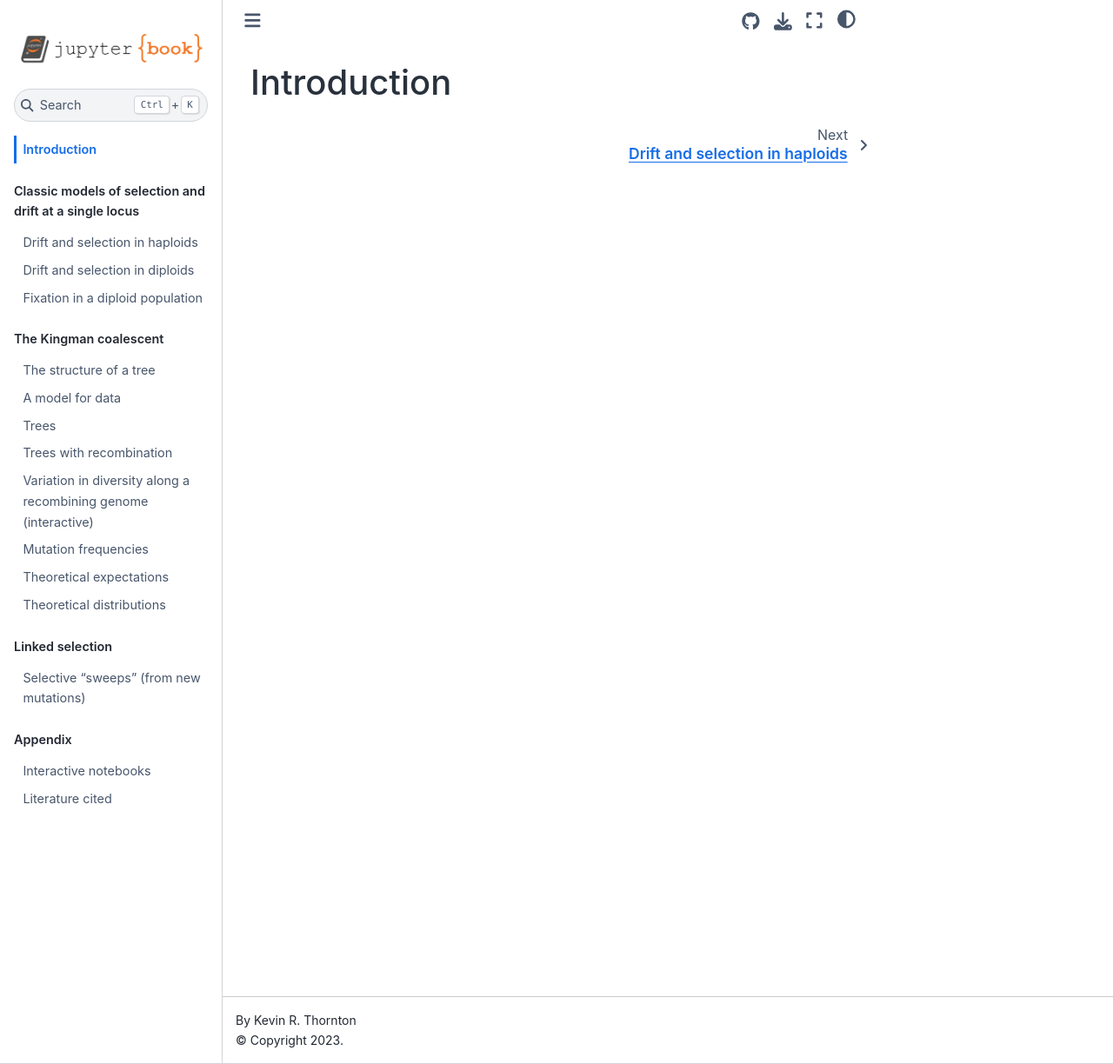
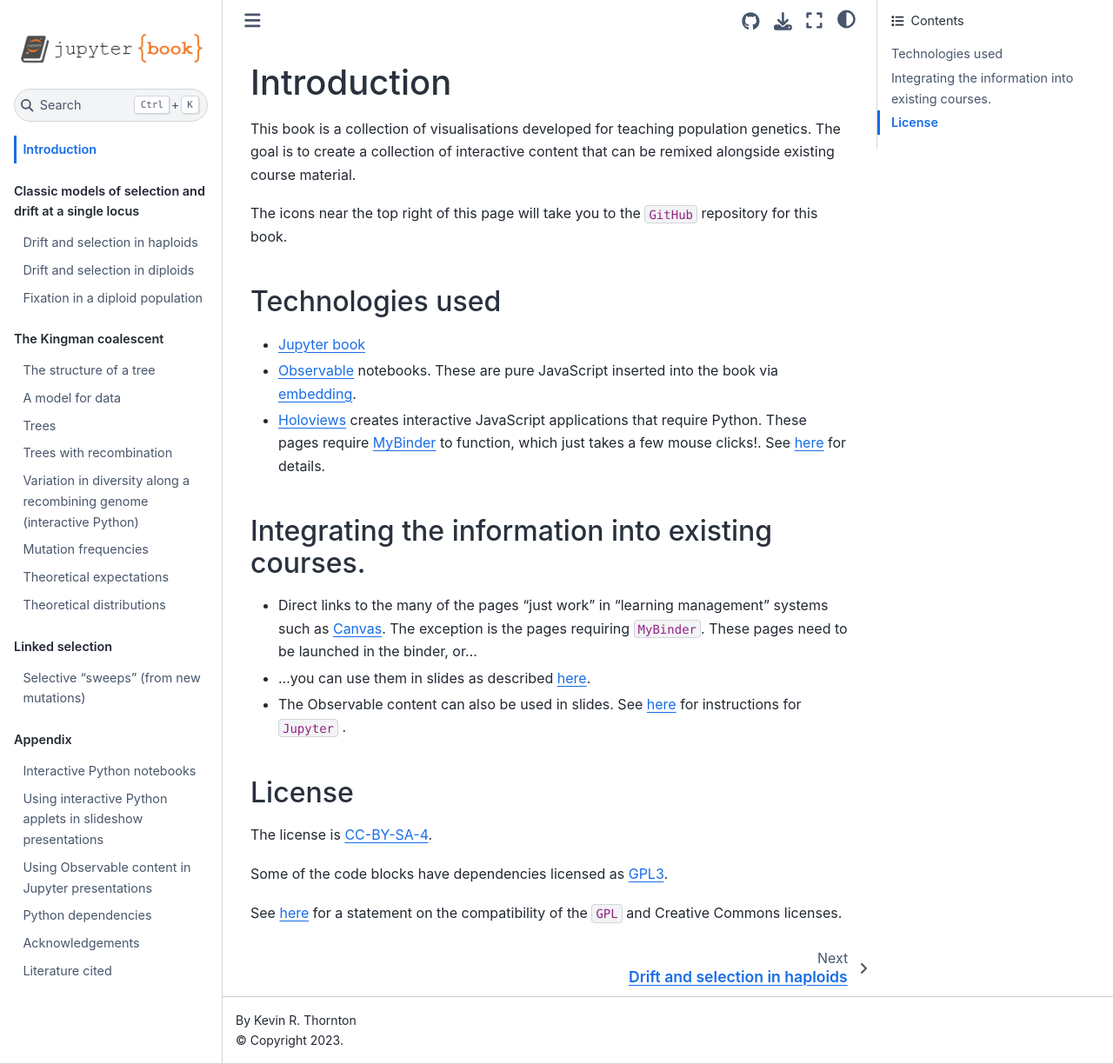
Before and after one commit to ThorntonLab/visual-popgen, a Jupyter Book: the page built from book/intro.md, in a window 1280 px wide and 1224 px high. Shown: the whole window at 87% size. Built offline with Jupyter Book 1.0.4 settings and Sphinx 7.4.7 and the Sphinx Book theme 1.1.4, drawn with Linux system fonts in a browser that asks for light colours.

Commit message:
Add README, LICENSE, documentation and infrastructure updates.

```diff
--- a/book/_toc.yml
+++ b/book/_toc.yml
@@ -22,4 +22,8 @@
   - caption: Appendix
     chapters:
     - file: markdown/appendix/interactive.md
+    - file: markdown/appendix/holoviews_in_slides
+    - file: markdown/appendix/observable_in_slides
+    - file: markdown/appendix/python_dependencies
+    - file: markdown/appendix/acknowledgements
     - file: markdown/bibliography
--- a/book/intro.md
+++ b/book/intro.md
@@ -1 +1,32 @@
 # Introduction
+
+This book is a collection of visualisations developed for teaching population genetics.
+The goal is to create a collection of interactive content that can be remixed alongside existing course material.
+
+The icons near the top right of this page will take you to the `GitHub` repository for this book.
+
+## Technologies used
+
+* [Jupyter book](https://www.jupyterbook.org)
+* [Observable](https://www.observablehq.com) notebooks.
+  These are pure JavaScript inserted into the book via [embedding](https://observablehq.com/@observablehq/introduction-to-embedding).
+* [Holoviews](https://www.holoviews.org) creates interactive JavaScript applications that require Python.
+  These pages require [MyBinder](https://mybinder.readthedocs.io/) to function, which just takes a few mouse clicks!.
+  See {ref}`here <interactive_python_notebooks>` for details.
+
+## Integrating the information into existing courses.
+
+* Direct links to the many of the pages "just work" in "learning management" systems such as [Canvas](https://www.instructure.com/canvas).
+  The exception is the pages requiring `MyBinder`.
+  These pages need to be launched in the binder, or...
+* ...you can use them in slides as described {ref}`here <interactive_python_in_slides>`.
+* The Observable content can also be used in slides.
+  See {ref}`here <observable_in_slides>` for instructions for `Jupyter` .
+
+## License
+
+The license is [CC-BY-SA-4](https://creativecommons.org/licenses/by-sa/4.0/).
+
+Some of the code blocks have dependencies licensed as [GPL3](https://opensource.org/licenses/gpl-3.0.html).
+
+See [here](https://creativecommons.org/2015/10/08/cc-by-sa-4-0-now-one-way-compatible-with-gplv3/) for a statement on the compatibility of the `GPL` and Creative Commons licenses.
--- a/book/markdown/kingman_coalsecent/recombination_diversity.md
+++ b/book/markdown/kingman_coalsecent/recombination_diversity.md
@@ -10,10 +10,10 @@
   name: python3
 ---
 
-# Variation in diversity along a recombining genome (interactive)
+# Variation in diversity along a recombining genome (interactive Python)
 
 This notebook is interactive.
-See {ref}`here <interactive_notebooks>` for more information.
+See {ref}`here <interactive_python_notebooks>` for more information.
 
 This applet is another take on the concepts shown in Figure 5 of {cite:t}`Hudson1990-ff`.
 
--- a/book/references.bib
+++ b/book/references.bib
@@ -73,11 +71,42 @@
   year      =  2020,
   keywords  = "genealogy; genotype statistics; tree
                sequence;MyPapers;fwdpy11\_manual;fwdpy\_paper;popgen-course-material;Paula",
-  language  = "en",
-  issn      = "0016-6731, 1943-2631",
-  pmid      = "32357960",
-  doi       = "10.1534/genetics.120.303253",
-  pmc       = "PMC7337078"
+  language  = "en"
+}
+
+@ARTICLE{Jouganous2017-tg,
+  title     = "Inferring the Joint Demographic History of Multiple Populations:
+               Beyond the Diffusion Approximation",
+  author    = "Jouganous, Julien and Long, Will and Ragsdale, Aaron P and
+               Gravel, Simon",
+  abstract  = "Understanding variation in allele frequencies across populations
+               is a central goal of population genetics. Classical models for
+               the distribution of allele frequencies, using forward
+               simulation, coalescent theory, or the diffusion approximation,
+               have been applied extensively for demographic inference, medical
+               study design, and evolutionary studies. Here we propose a
+               tractable model of ordinary differential equations for the
+               evolution of allele frequencies that is closely related to the
+               diffusion approximation but avoids many of its limitations and
+               approximations. We show that the approach is typically faster,
+               more numerically stable, and more easily generalizable than the
+               state-of-the-art software implementation of the diffusion
+               approximation. We present a number of applications to human
+               sequence data, including demographic inference with a
+               five-population joint frequency spectrum and a discussion of the
+               robustness of the out-of-Africa model inference to the choice of
+               modern population.",
+  journal   = "Genetics",
+  publisher = "Genetics Soc America",
+  volume    =  206,
+  number    =  3,
+  pages     = "1549--1567",
+  month     =  jul,
+  year      =  2017,
+  keywords  = "demographic inference; diffusion approximation; joint allele
+               frequency spectrum; moments
+               equations;polygenic\_inference\_R01;fwdpy11\_manual;popgen-course-material;Stehany",
+  language  = "en"
 }
 
 @ARTICLE{Kreitman1983-xr,
--- a/requirements.txt
+++ b/requirements.txt
@@ -5,5 +5,3 @@
 numpy
 msprime==1.0.1
 pandas
-pytest
-scipy
```
Also changed, not shown: other parts of book/references.bib (+5 -17 lines), README.md (added, +9 -0 lines), book/markdown/appendix/acknowledgements.md (added, +5 -0 lines), book/markdown/appendix/holoviews_in_slides.md (added, +39 -0 lines), book/markdown/appendix/interactive.md (+5 -5 lines), book/markdown/appendix/observable_in_slides.md (added, +29 -0 lines), book/markdown/appendix/python_dependencies.md (added, +40 -0 lines), book/markdown/classic_selection_drift/diploid_fixation.md (+2 -0 lines), 6 other files.
